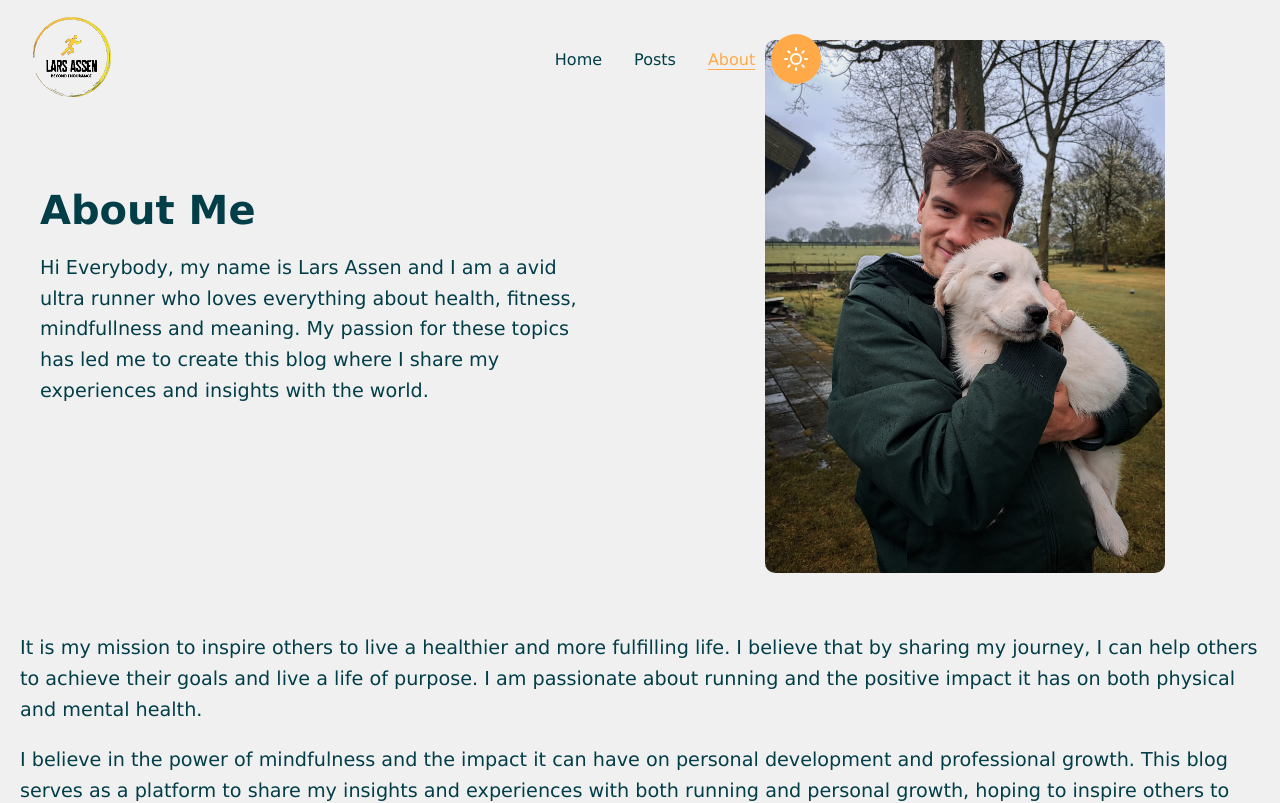
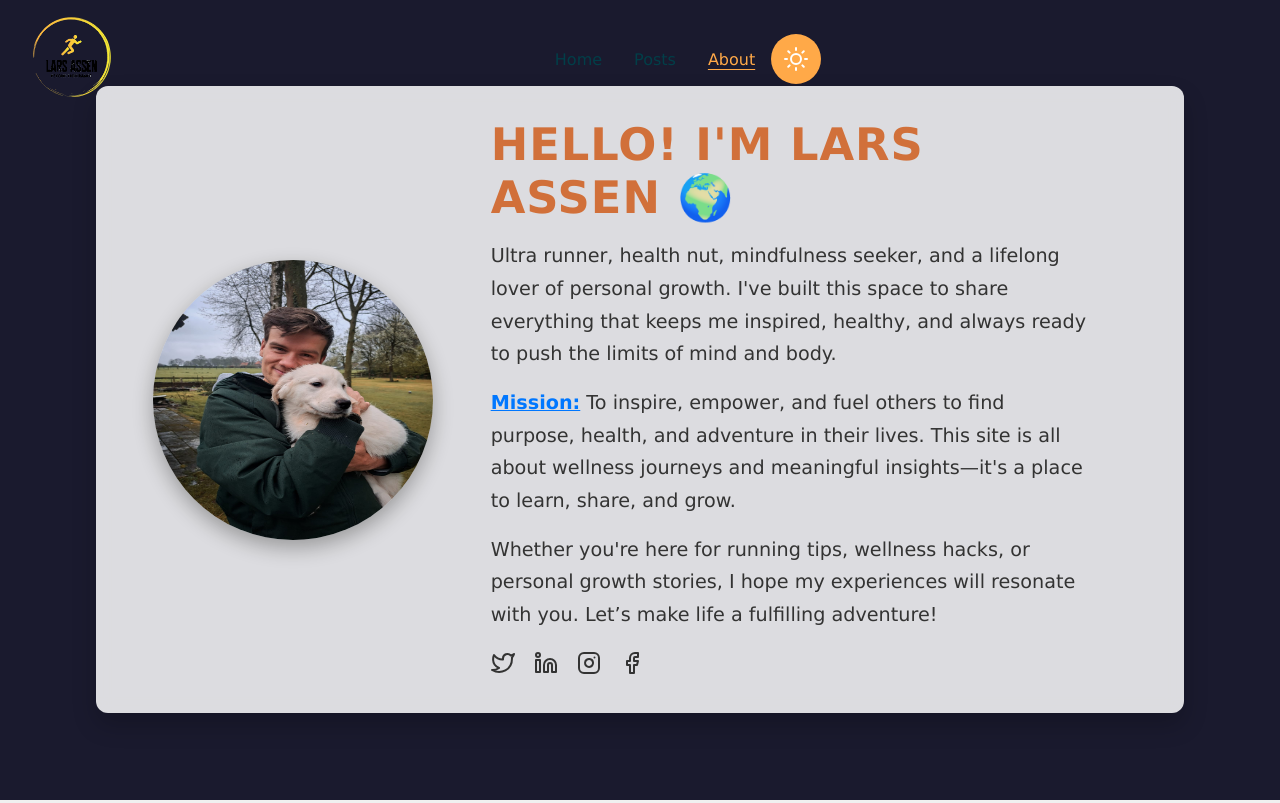
Before and after one commit to LarsAssen/blog-lars-frontend, a Next.js app: page /about in a window 1280 px wide. Shown: the top 803 px of the page. Built offline with nearby package versions, Linux system fonts and the light colour scheme.

Commit message:
upgraded about page

```diff
--- /dev/null
+++ b/components/animatedbackground/AnimatedBackground.module.scss
@@ -0,0 +1,53 @@
+/* AnimatedBackground.module.scss */
+
+.animatedBackground {
+    position: fixed;
+    top: 0;
+    left: 0;
+    width: 100vw;
+    height: 100vh;
+    overflow: hidden;
+    z-index: -1;
+    background-color: #1a1a2e; /* Dark background to make particles stand out */
+  }
+
+  /* Particle Styles */
+  .particle {
+    position: absolute;
+    background-color: rgba(255, 255, 255, 0.8); /* Semi-transparent white particles */
+    border-radius: 50%;
+    opacity: 0.5;
+    animation: moveParticles 20s linear infinite;
+  }
+
+  /* Particle Sizes */
+  .particle-small {
+    width: 4px;
+    height: 4px;
+    animation-duration: 25s;
+  }
+
+  .particle-medium {
+    width: 6px;
+    height: 6px;
+    animation-duration: 20s;
+  }
+
+  .particle-large {
+    width: 8px;
+    height: 8px;
+    animation-duration: 30s;
+  }
+
+  /* Keyframes for Particle Movement */
+  @keyframes moveParticles {
+    0% {
+      transform: translateY(0) translateX(0) scale(1);
+    }
+    50% {
+      transform: translateY(-50vh) translateX(20vw) scale(1.2);
+    }
+    100% {
+      transform: translateY(-100vh) translateX(40vw) scale(1);
+    }
+  }
--- /dev/null
+++ b/components/animatedbackground/AnimatedBackground.tsx
@@ -0,0 +1,30 @@
+import React from "react";
+import styles from "./AnimatedBackground.module.scss";
+
+const AnimatedBackground: React.FC = () => {
+  const particles = Array.from({ length: 30 });
+
+  return (
+    <div className={styles.animatedBackground}>
+      {particles.map((_, index) => (
+        <div
+          key={index}
+          className={`${styles.particle} ${
+            index % 3 === 0
+              ? styles.particleLarge
+              : index % 2 === 0
+              ? styles.particleMedium
+              : styles.particleSmall
+          }`}
+          style={{
+            top: `${Math.random() * 100}vh`,
+            left: `${Math.random() * 100}vw`,
+            animationDelay: `${Math.random() * 10}s`,
+          }}
+        />
+      ))}
+    </div>
+  );
+};
+
+export default AnimatedBackground;
--- a/package.json
+++ b/package.json
@@ -37,6 +37,7 @@
     "@types/node": "^20",
     "@types/react": "^18",
     "@types/react-dom": "^18",
+    "@types/three": "^0.170.0",
     "autoprefixer": "^10.0.1",
     "babel-plugin-styled-components": "^2.1.4",
     "eslint": "8.57.1",
--- /dev/null
+++ b/pages/about/About.module.scss
@@ -0,0 +1,83 @@
+/* AboutPage.module.scss */
+
+.container {
+    display: flex;
+    justify-content: center;
+    align-items: center;
+    min-height: 100vh;
+    text-align: center;
+    position: relative;
+    z-index: 1;
+  }
+
+  .aboutSection {
+    display: grid;
+    grid-template-columns: 1fr 2fr;
+    gap: 2rem;
+    width: 85%;
+    max-width: 1100px;
+    padding: 2rem;
+    background: rgba(255, 255, 255, 0.85);
+    border-radius: 12px;
+    box-shadow: 0 12px 24px rgba(0, 0, 0, 0.2);
+    backdrop-filter: blur(8px);
+  }
+
+  .imageColumn {
+    display: flex;
+    justify-content: center;
+    align-items: center;
+  }
+
+  .profileImage {
+    width: 280px;
+    height: 280px;
+    border-radius: 50%;
+    box-shadow: 0 8px 20px rgba(0, 0, 0, 0.3);
+    transition: transform 0.3s ease;
+    &:hover {
+      transform: scale(1.1) rotate(5deg);
+    }
+  }
+
+  .textColumn {
+    max-width: 600px;
+    text-align: left;
+  }
+
+  .heading {
+    font-size: 2.8rem;
+    color: #d1703a;
+    margin-bottom: 1rem;
+    text-transform: uppercase;
+    letter-spacing: 1px;
+  }
+
+  .paragraph {
+    font-size: 1.2rem;
+    color: #333;
+    line-height: 1.7;
+    margin-bottom: 1rem;
+  }
+
+  .highlight {
+    color: #0077ff;
+    font-weight: bold;
+    text-decoration: underline;
+  }
+
+  .socialSection {
+    display: flex;
+    gap: 1.2rem;
+    margin-top: 1rem;
+  }
+
+  .icon {
+    font-size: 1.8rem;
+    color: #333;
+    transition: color 0.3s, transform 0.3s;
+    &:hover {
+      color: #d1703a;
+      transform: scale(1.2) rotate(-10deg);
+    }
+  }
--- a/pages/about/index.tsx
+++ b/pages/about/index.tsx
@@ -1,52 +1,78 @@
 import Layout from "@/components/layout";
-import React from "react";
-import {
-  AboutContainer,
-  TextColumn,
-  Heading,
-  Paragraph,
-  ProfileImage,
-  ImageColumn,
-} from "@/styles/About/AboutStyles";
+import type React from "react";
 import SEO from "@/components/SEO/SEO";
+import { Twitter, Linkedin, Instagram, Facebook } from "react-feather";
+import styles from "./About.module.scss";
+import AnimatedBackground from "@/components/animatedbackground/AnimatedBackground";
 
-const AboutPage = () => (
+const AboutPage: React.FC = () => (
   <Layout>
+    <AnimatedBackground />
     <SEO
-      title={"about"}
-      description={"Find out all about why I started this site."}
+      title="About"
+      description="Discover the person behind this blog: Lars Assen."
     />
-    <AboutContainer>
-      <TextColumn>
-        <Heading>About Me</Heading>
-        <Paragraph>
-          Hi Everybody, my name is Lars Assen and I am a avid ultra runner who
-          loves everything about health, fitness, mindfullness and meaning. My
-          passion for these topics has led me to create this blog where I share
-          my experiences and insights with the world.
-        </Paragraph>
-      </TextColumn>
-      <ImageColumn>
-        <ProfileImage src="/about.jpg" alt="Profile Image" />
-      </ImageColumn>
-      <div style={{ gridColumn: "1 / -1" }}>
-        {" "}
-        {/* Spans across all columns */}
-        <Paragraph>
-          It is my mission to inspire others to live a healthier and more
-          fulfilling life. I believe that by sharing my journey, I can help
-          others to achieve their goals and live a life of purpose. I am
-          passionate about running and the positive impact it has on both
-          physical and mental health.
-        </Paragraph>
-        <Paragraph>
-          I believe in the power of mindfulness and the impact it can have on
-          personal development and professional growth. This blog serves as a
-          platform to share my insights and experiences with both running and
-          personal growth, hoping to inspire others to chase their passions.
-        </Paragraph>
+    <div className={styles.container}>
+      <div className={styles.aboutSection}>
+        <div className={styles.imageColumn}>
+          <img
+            src="/about.jpg"
+            alt="Lars Assen"
+            className={styles.profileImage}
+          />
+        </div>
+        <div className={styles.textColumn}>
+          <h1 className={styles.heading}>Hello! I'm Lars Assen 🌍</h1>
+          <p className={styles.paragraph}>
+            Ultra runner, health nut, mindfulness seeker, and a lifelong lover
+            of personal growth. I've built this space to share everything that
+            keeps me inspired, healthy, and always ready to push the limits of
+            mind and body.
+          </p>
+          <p className={styles.paragraph}>
+            <span className={styles.highlight}>Mission:</span> To inspire,
+            empower, and fuel others to find purpose, health, and adventure in
+            their lives. This site is all about wellness journeys and meaningful
+            insights—it's a place to learn, share, and grow.
+          </p>
+          <p className={styles.paragraph}>
+            Whether you're here for running tips, wellness hacks, or personal
+            growth stories, I hope my experiences will resonate with you. Let’s
+            make life a fulfilling adventure!
+          </p>
+          <div className={styles.socialSection}>
+            <a
+              href="https://twitter.com"
+              target="_blank"
+              className={styles.icon}
+            >
+              <Twitter />
+            </a>
+            <a
+              href="https://linkedin.com"
+              target="_blank"
+              className={styles.icon}
+            >
+              <Linkedin />
+            </a>
+            <a
+              href="https://instagram.com"
+              target="_blank"
+              className={styles.icon}
+            >
+              <Instagram />
+            </a>
+            <a
+              href="https://facebook.com"
+              target="_blank"
+              className={styles.icon}
+            >
+              <Facebook />
+            </a>
+          </div>
+        </div>
       </div>
-    </AboutContainer>
+    </div>
   </Layout>
 );
 
```
Also changed, not shown: components/posts/BlogPostCard/BlogPostCard.module.scss (+14 -8 lines), 1 other file (tests, documents, lock files or other folders).
